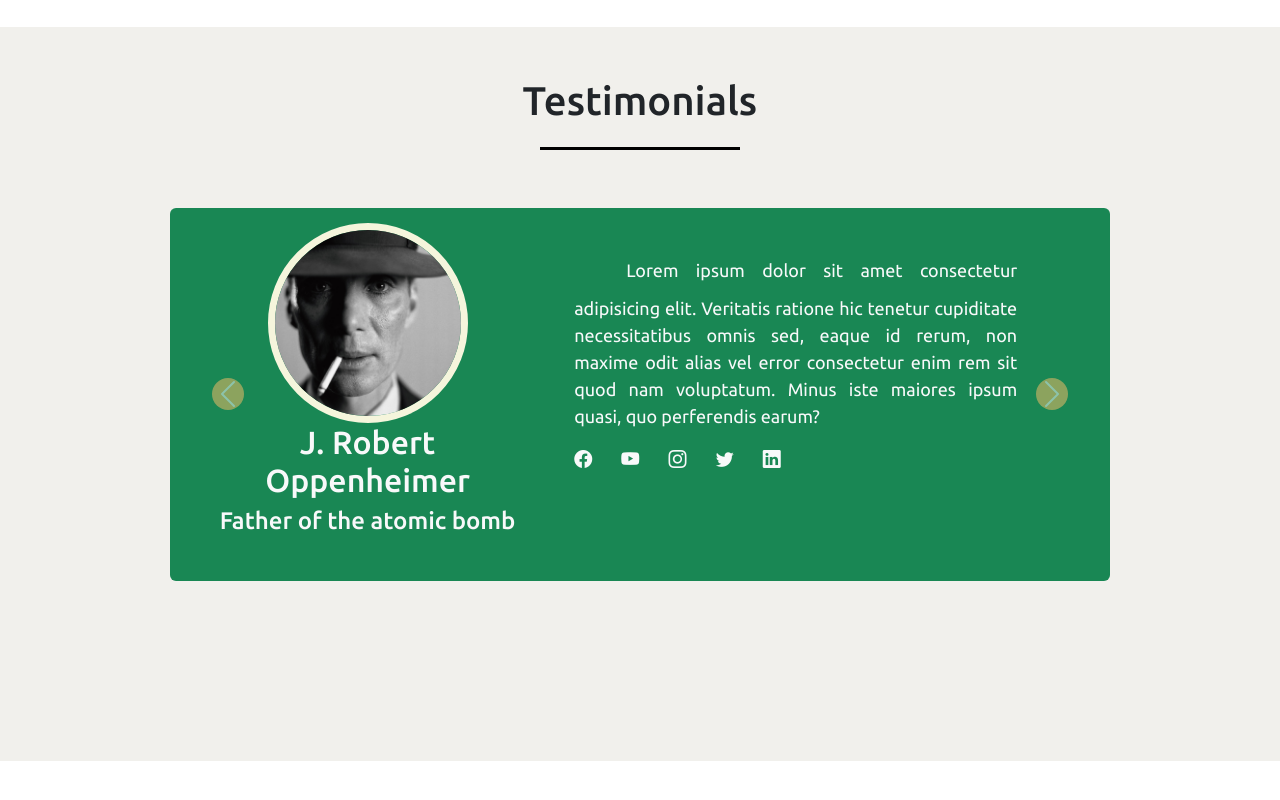
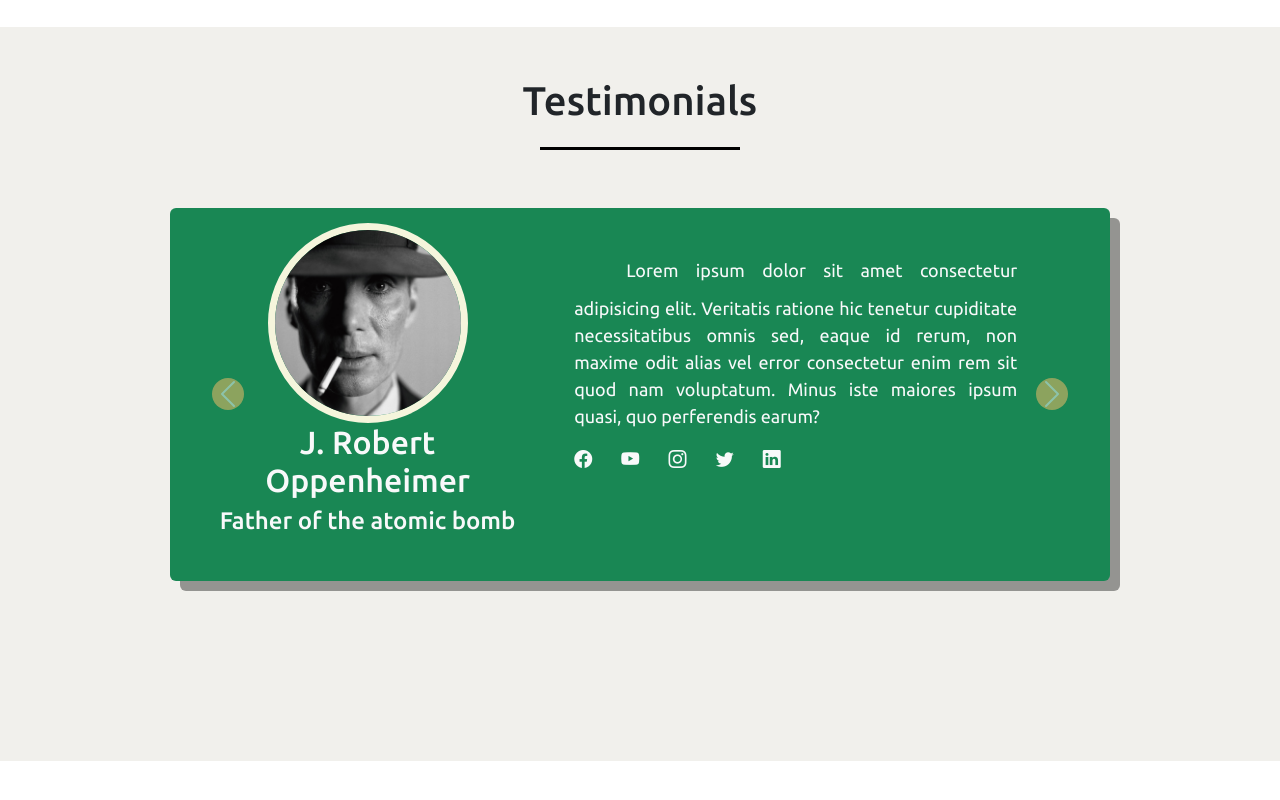
Before and after one commit to locstein/kodego-mp1-raffy, a plain HTML site: page hero.html in a window 1280 px wide. Shown: the part 1639-2439 px from the top of the page. Drawn offline with nearby package versions, Linux system fonts and the light colour scheme; some icons are missing.

Commit message:
box-shadow

```diff
--- a/css/testimonial-style.css
+++ b/css/testimonial-style.css
@@ -33,6 +33,7 @@ section {
 .single-item {
   padding: 15px;
   margin: 50px 15px;
+  box-shadow: 10px 10px #00000062;
 }
 .profile {
   margin-bottom: 30px;
```
Also changed, not shown: hero.html (indentation only).
